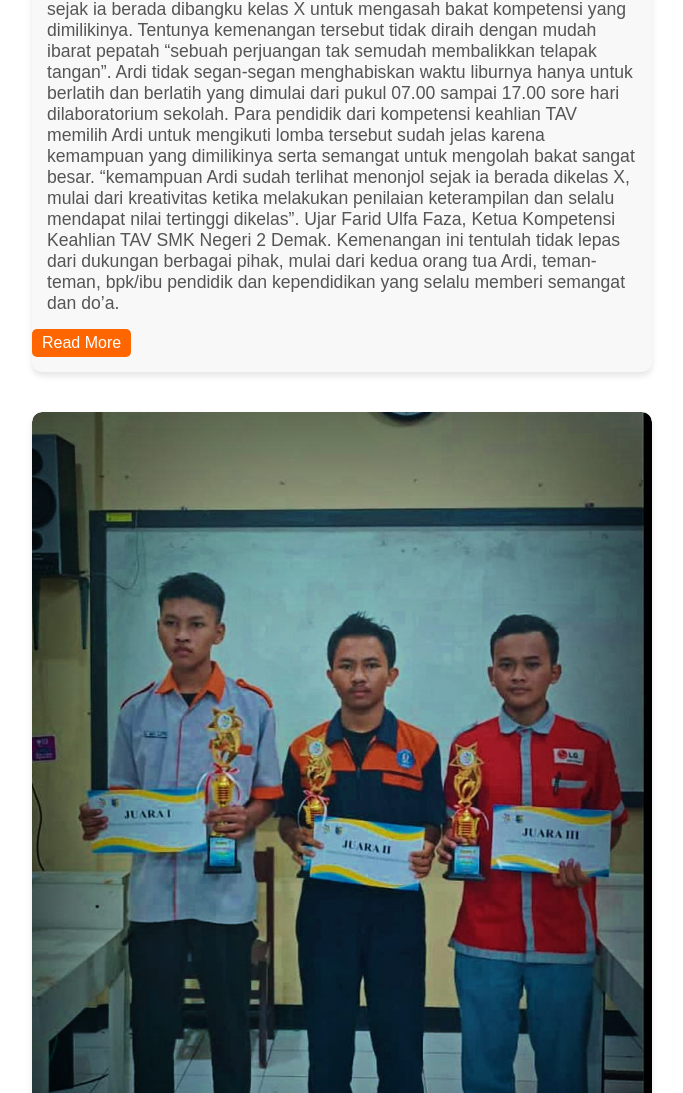
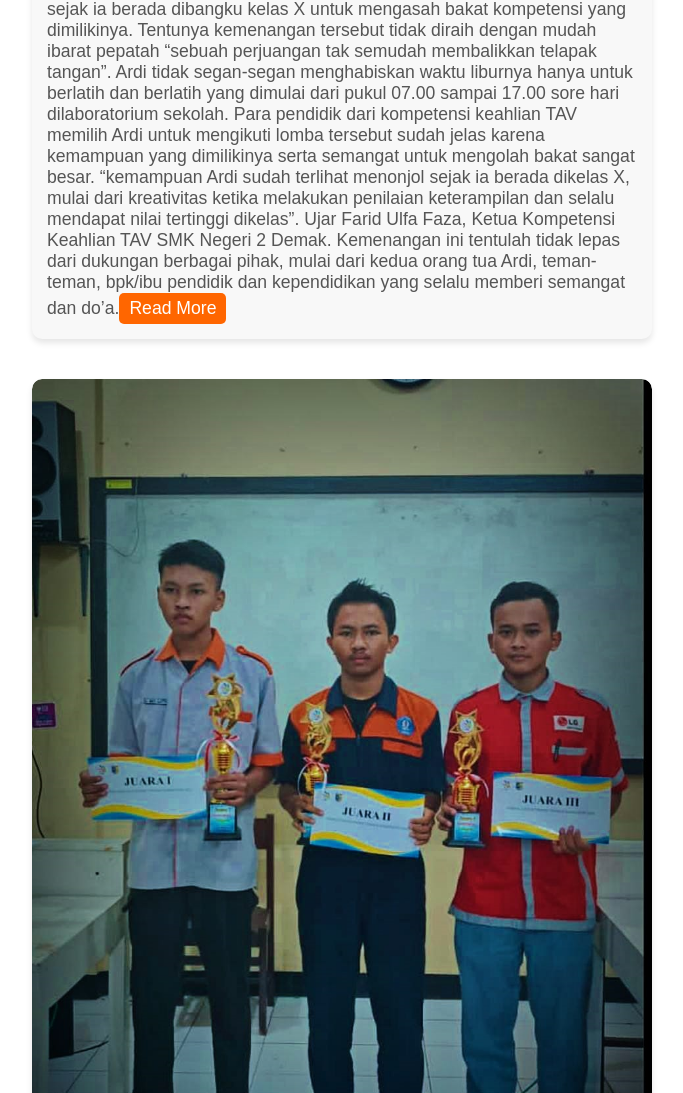
Before and after one commit to TAV-SKADA/TAV-SKADA.github.io, a plain HTML site: page index.html in a window 1280 px wide. Shown: the part 2691-3784 px from the top of the page, without its empty margins (298-981 px from the left). Drawn offline with Linux system fonts and the light colour scheme.

Commit message:
Update index.html

```diff
--- a/index.html
+++ b/index.html
@@ -76,8 +76,7 @@ Selain itu support Bapak Ibu Guru Produktif TAV juga ada pembimbing yang selalu
         Tentunya kemenangan tersebut tidak diraih dengan mudah ibarat pepatah “sebuah perjuangan tak semudah membalikkan telapak tangan”. Ardi tidak segan-segan menghabiskan waktu liburnya hanya untuk berlatih dan berlatih yang dimulai dari pukul 07.00 sampai 17.00 sore hari dilaboratorium sekolah.
     Para pendidik dari kompetensi keahlian TAV memilih Ardi untuk mengikuti lomba tersebut sudah jelas karena kemampuan yang dimilikinya serta semangat untuk mengolah bakat sangat besar. “kemampuan Ardi sudah terlihat menonjol sejak ia berada dikelas X, mulai dari kreativitas ketika melakukan penilaian keterampilan dan selalu mendapat nilai tertinggi dikelas”. Ujar Farid Ulfa Faza, Ketua Kompetensi Keahlian TAV SMK Negeri 2 Demak.
 
-         Kemenangan ini tentulah tidak lepas dari dukungan berbagai pihak, mulai dari kedua orang tua Ardi, teman-teman, bpk/ibu pendidik dan kependidikan yang selalu memberi semangat dan do’a.</p>
-            <a href="#" class="read-more">Read More</a></p>
+         Kemenangan ini tentulah tidak lepas dari dukungan berbagai pihak, mulai dari kedua orang tua Ardi, teman-teman, bpk/ibu pendidik dan kependidikan yang selalu memberi semangat dan do’a.<a href="#" class="read-more">Read More</a></p>
             </div>
 
 
```
